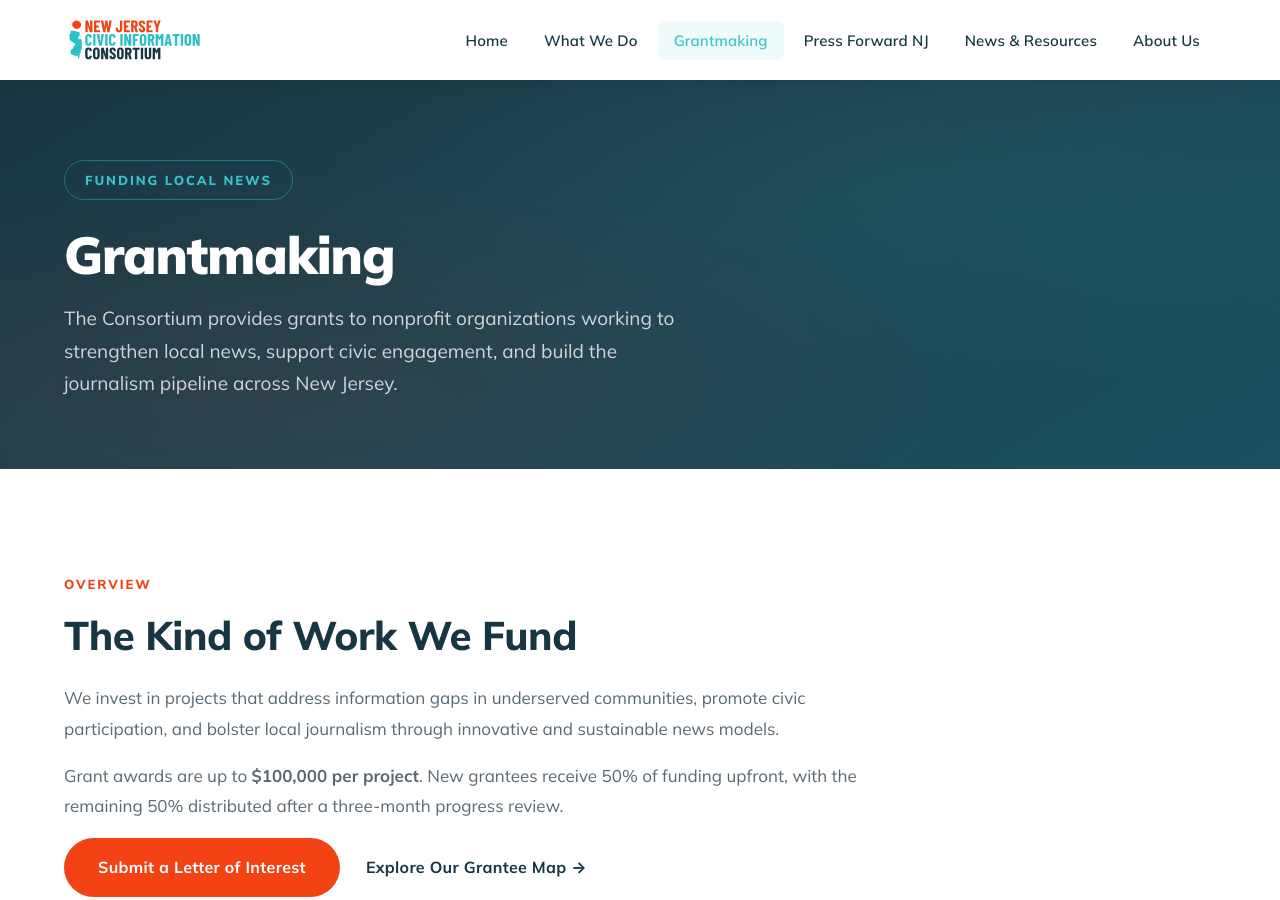
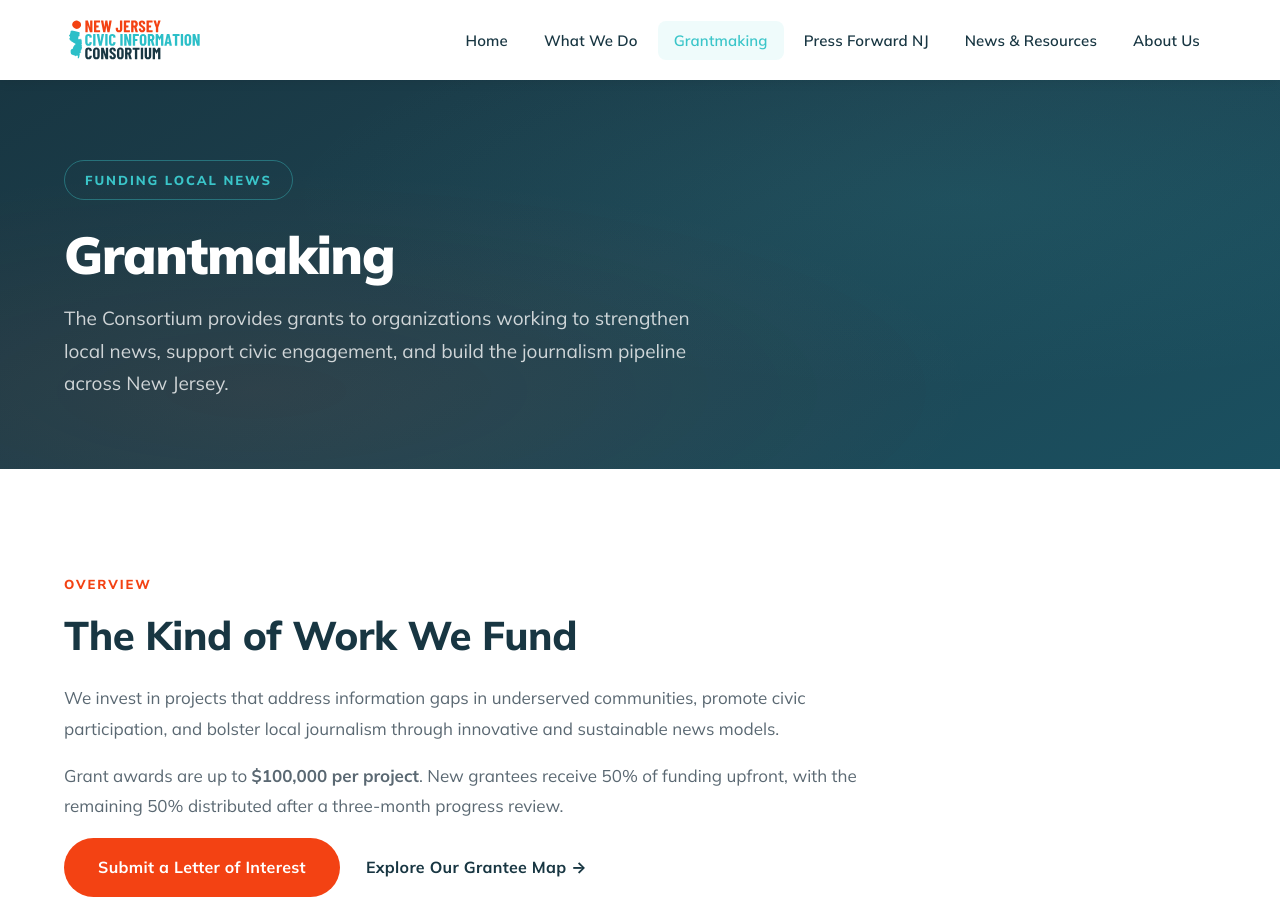
Before and after one commit to madi-mccool/njcivicinfo, a Jekyll site: the page built from docs/grantmaking.html, in a window 1280 px wide and 900 px high. Built offline with Jekyll 4.4.1, drawn with Linux system fonts in a browser that asks for light colours; some of the changed lines change nothing that is shown; some of the changed text lies outside the part shown.

Commit message:
Update grantmaking verbiage.html

```diff
--- a/docs/grantmaking.html
+++ b/docs/grantmaking.html
@@ -9,7 +9,7 @@
   <div class="page-hero-content">
     <span class="hero-label">Funding Local News</span>
     <h1>Grantmaking</h1>
-    <p class="page-hero-subtitle">The Consortium provides grants to nonprofit organizations working to strengthen local news, support civic engagement, and build the journalism pipeline across New Jersey.</p>
+    <p class="page-hero-subtitle">The Consortium provides grants to organizations working to strengthen local news, support civic engagement, and build the journalism pipeline across New Jersey.</p>
   </div>
 </section>
 
@@ -120,7 +120,7 @@
         <div class="step-number">1</div>
         <div class="step-content">
           <h3>Submit a Letter of Interest</h3>
-          <p>Start by submitting a <a href="https://njcic.grantplatform.com/" target="_blank" rel="noopener">Letter of Interest (LOI)</a> through the Consortium's online portal. LOIs are reviewed within three weeks of submission.</p>
+          <p>Start by submitting a <a href="https://njcic.grantplatform.com/" target="_blank" rel="noopener">Letter of Interest (LOI)</a> through the Consortium's online grant portal. LOIs are typically reviewed within three weeks of submission.</p>
           <a href="https://njcic.grantplatform.com/" target="_blank" rel="noopener" class="btn btn-primary" style="margin-top: 12px; padding: 10px 24px; font-size: 14px;">Submit LOI &rarr;</a>
         </div>
       </div>
@@ -215,7 +215,7 @@
         <div class="expand-content">
           <p><strong>How much can I apply for?</strong><br>Maximum grant awards are up to $100,000 per project.</p>
           <p><strong>How is funding distributed?</strong><br>New grantees receive 50% upfront, with the remaining 50% distributed after a three-month progress review.</p>
-          <p><strong>Do I need a university partnership?</strong><br>Yes, applicants must establish a partnership with one of the six Consortium member universities.</p>
+          <p><strong>Do I need a university partnership?</strong><br>Yes, applicants must establish a partnership with one of the six Consortium member universities if awarded a grant.</p>
           <p><strong>Can I apply to multiple funding sources?</strong><br>Yes. Press Forward National, Press Forward New Jersey, and the Consortium represent three separate funding pools; applicants may apply to all three simultaneously.</p>
           <p>Have more questions? Visit our <a href="{{ '/faqs/' | relative_url }}">Frequently Asked Questions</a> page or email us at <a href="mailto:info@njcivicinfo.org">info@njcivicinfo.org</a>.</p>
         </div>
```
